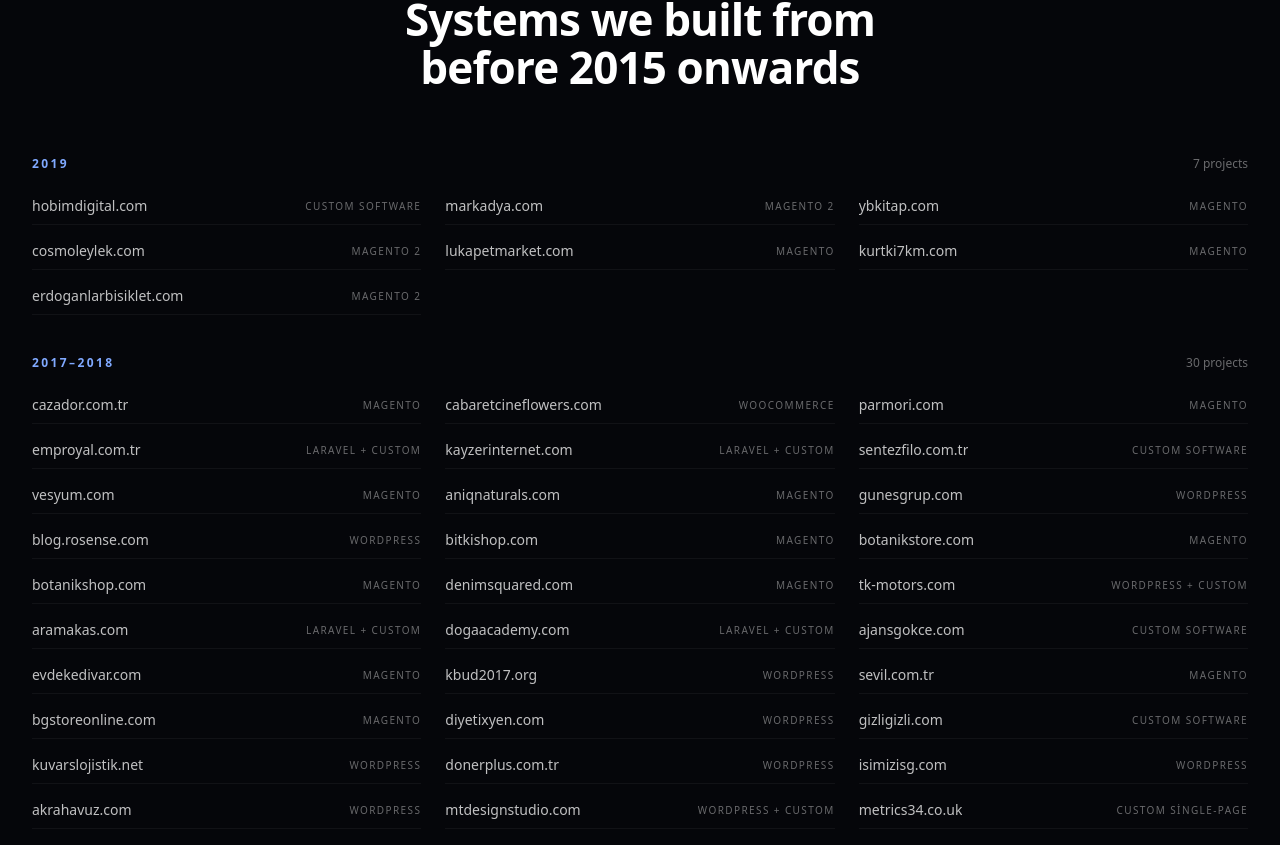
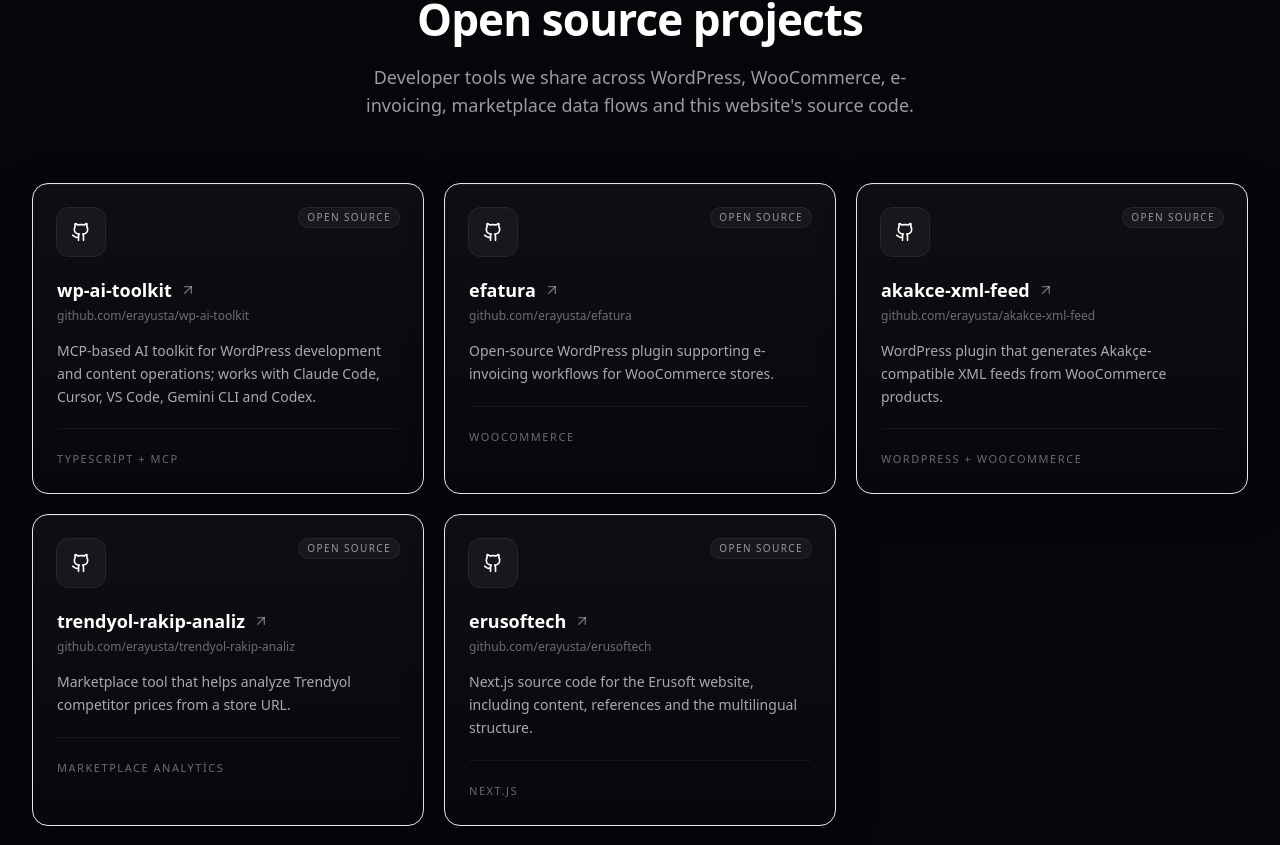
Before and after one commit to erayusta/erusoftech, a Next.js app: page /en/work in a window 1280 px wide. Shown: the part 6075-6920 px from the top of the page. Built offline with nearby package versions, Linux system fonts and the light colour scheme; no server answers.

Commit message:
Add open source projects to work page

```diff
--- a/messages/en.json
+++ b/messages/en.json
@@ -410,6 +410,18 @@
       "eyebrow": "More references",
       "title": "Other brands we've worked alongside"
     },
+    "openSource": {
+      "eyebrow": "Open source",
+      "title": "Open source projects",
+      "subtitle": "Developer tools we share across WordPress, WooCommerce, e-invoicing, marketplace data flows and this website's source code.",
+      "projects": {
+        "wp-ai-toolkit": { "description": "MCP-based AI toolkit for WordPress development and content operations; works with Claude Code, Cursor, VS Code, Gemini CLI and Codex." },
+        "efatura": { "description": "Open-source WordPress plugin supporting e-invoicing workflows for WooCommerce stores." },
+        "akakce-xml-feed": { "description": "WordPress plugin that generates Akakçe-compatible XML feeds from WooCommerce products." },
+        "trendyol-rakip-analiz": { "description": "Marketplace tool that helps analyze Trendyol competitor prices from a store URL." },
+        "erusoftech": { "description": "Next.js source code for the Erusoft website, including content, references and the multilingual structure." }
+      }
+    },
     "legacy": {
       "eyebrow": "Past portfolio",
       "title": "Systems we built from before 2015 onwards",
--- a/messages/tr.json
+++ b/messages/tr.json
@@ -410,6 +410,18 @@
       "eyebrow": "Daha fazla referans",
       "title": "Birlikte çalıştığımız diğer markalar"
     },
+    "openSource": {
+      "eyebrow": "Open source",
+      "title": "Açık kaynak projelerimiz",
+      "subtitle": "WordPress, WooCommerce, e-fatura, pazaryeri veri akışları ve bu web sitesinin kaynak kodu dahil olmak üzere paylaştığımız geliştirme araçları.",
+      "projects": {
+        "wp-ai-toolkit": { "description": "WordPress geliştirme ve içerik operasyonları için MCP tabanlı AI araç seti; Claude Code, Cursor, VS Code, Gemini CLI ve Codex ile çalışır." },
+        "efatura": { "description": "WooCommerce mağazaları için e-fatura süreçlerini destekleyen açık kaynak WordPress eklentisi." },
+        "akakce-xml-feed": { "description": "WooCommerce ürünlerinden Akakçe uyumlu XML feed üretmek için geliştirilmiş WordPress eklentisi." },
+        "trendyol-rakip-analiz": { "description": "Mağaza URL'sinden yola çıkarak Trendyol rakip fiyatlarını analiz etmeye yardımcı olan pazaryeri aracı." },
+        "erusoftech": { "description": "Erusoft web sitesinin Next.js kaynak kodu; içerik, referanslar ve çok dilli yapı dahil." }
+      }
+    },
     "legacy": {
       "eyebrow": "Geçmiş portföy",
       "title": "2015 öncesinden bugüne inşa ettiğimiz sistemler",
--- a/src/app/[locale]/work/page.tsx
+++ b/src/app/[locale]/work/page.tsx
@@ -6,6 +6,7 @@
   WorksHero,
   WorksFeatured,
   WorksCompact,
+  WorksOpenSource,
   WorksLegacy,
   WorksCTA,
 } from '@/components/work/WorksSections';
@@ -47,6 +48,7 @@
         <WorksHero />
         <WorksFeatured />
         <WorksCompact />
+        <WorksOpenSource />
         <WorksLegacy />
         <WorksCTA />
       </main>
--- a/src/components/work/WorksSections.tsx
+++ b/src/components/work/WorksSections.tsx
@@ -3,7 +3,7 @@
 import * as React from 'react';
 import { motion, AnimatePresence, LayoutGroup } from 'framer-motion';
 import { useLocale, useTranslations } from 'next-intl';
-import { ArrowUpRight, ExternalLink } from 'lucide-react';
+import { ArrowUpRight, Github } from 'lucide-react';
 import { Container } from '@/components/ui/Container';
 import { Section } from '@/components/ui/Section';
 import { Eyebrow } from '@/components/ui/Eyebrow';
@@ -14,8 +14,10 @@
 import {
   FEATURED_REFERENCES,
   COMPACT_REFERENCES,
+  OPEN_SOURCE_PROJECTS,
   LEGACY_REFERENCES,
   type WorkCategory,
+  type OpenSourceProject,
   type WorkReference,
 } from './data';
 
@@ -378,6 +380,81 @@
   );
 }
 
+// ---------- Open Source ----------
+
+export function WorksOpenSource() {
+  const t = useTranslations('works.openSource');
+
+  return (
+    <Section
+      eyebrow={t('eyebrow')}
+      title={t('title')}
+      subtitle={t('subtitle')}
+      size="wide"
+    >
+      <motion.div
+        variants={staggerContainer}
+        initial="hidden"
+        whileInView="visible"
+        viewport={viewportOnce}
+        className="grid gap-5 md:grid-cols-2 lg:grid-cols-3"
+      >
+        {OPEN_SOURCE_PROJECTS.map((project) => (
+          <motion.div key={project.slug} variants={fadeUp}>
+            <OpenSourceCard project={project} />
+          </motion.div>
+        ))}
+      </motion.div>
+    </Section>
+  );
+}
+
+function OpenSourceCard({ project }: { project: OpenSourceProject }) {
+  const t = useTranslations('works.openSource.projects');
+  const tWorks = useTranslations('works');
+  const openInNewTabLabel = tWorks('openInNewTab');
+
+  return (
+    <a
+      href={project.url}
+      target="_blank"
+      rel="noopener noreferrer"
+      aria-label={`${project.name} — ${openInNewTabLabel}`}
+      className="block h-full"
+    >
+      <GlowCard className="group flex h-full flex-col rounded-2xl p-6">
+        <div className="flex items-start justify-between gap-3">
+          <div className="grid h-12 w-12 place-items-center rounded-xl bg-white/[0.04] text-white ring-1 ring-white/10 transition-colors duration-300 group-hover:text-brand-300">
+            <Github className="h-5 w-5" />
+          </div>
+          <span className="rounded-full bg-white/[0.04] px-2 py-0.5 text-[10px] font-medium uppercase tracking-[0.14em] text-white/55 ring-1 ring-white/10">
+            Open Source
+          </span>
+        </div>
+
+        <div className="mt-5 flex items-center gap-2">
+          <h3 className="text-lg font-semibold text-white">{project.name}</h3>
+          <ArrowUpRight className="h-4 w-4 text-white/40 transition-all duration-300 group-hover:-translate-y-0.5 group-hover:translate-x-0.5 group-hover:text-brand-300" />
+        </div>
+
+        <div className="mt-1 text-xs text-white/40">
+          {project.url.replace(/^https?:\/\//, '').replace(/\/$/, '')}
+        </div>
+
+        <p className="mt-4 flex-1 text-sm leading-relaxed text-white/65">
+          {t(`${project.slug}.description`)}
+        </p>
+
+        <div className="mt-5 border-t border-white/5 pt-4">
+          <span className="text-[11px] uppercase tracking-[0.14em] text-white/40">
+            {project.tech}
+          </span>
+        </div>
+      </GlowCard>
+    </a>
+  );
+}
+
 // ---------- Legacy (text-only roll-up) ----------
 
 export function WorksLegacy() {
--- a/src/components/work/data.ts
+++ b/src/components/work/data.ts
@@ -34,6 +34,13 @@
    * vanish into the background.
    */
   lightLogo?: boolean;
+};
+
+export type OpenSourceProject = {
+  slug: string;
+  name: string;
+  url: string;
+  tech: string;
 };
 
 export const FEATURED_REFERENCES: WorkReference[] = [
@@ -319,6 +326,39 @@
   { slug: 'nihankaya', name: 'Nihan Kaya', url: 'https://nihankaya.com', category: 'corporate', logo: '/brand/clients/nihankaya.png' },
 ];
 
+export const OPEN_SOURCE_PROJECTS: OpenSourceProject[] = [
+  {
+    slug: 'wp-ai-toolkit',
+    name: 'wp-ai-toolkit',
+    url: 'https://github.com/erayusta/wp-ai-toolkit',
+    tech: 'TypeScript + MCP',
+  },
+  {
+    slug: 'efatura',
+    name: 'efatura',
+    url: 'https://github.com/erayusta/efatura',
+    tech: 'WooCommerce',
+  },
+  {
+    slug: 'akakce-xml-feed',
+    name: 'akakce-xml-feed',
+    url: 'https://github.com/erayusta/akakce-xml-feed',
+    tech: 'WordPress + WooCommerce',
+  },
+  {
+    slug: 'trendyol-rakip-analiz',
+    name: 'trendyol-rakip-analiz',
+    url: 'https://github.com/erayusta/trendyol-rakip-analiz',
+    tech: 'Marketplace Analytics',
+  },
+  {
+    slug: 'erusoftech',
+    name: 'erusoftech',
+    url: 'https://github.com/erayusta/erusoftech',
+    tech: 'Next.js',
+  },
+];
+
 /**
  * Legacy portfolio — full archive roll-up grouped by era. Era strings
  * are language-neutral except for "Pre-2015", which gets translated
```
